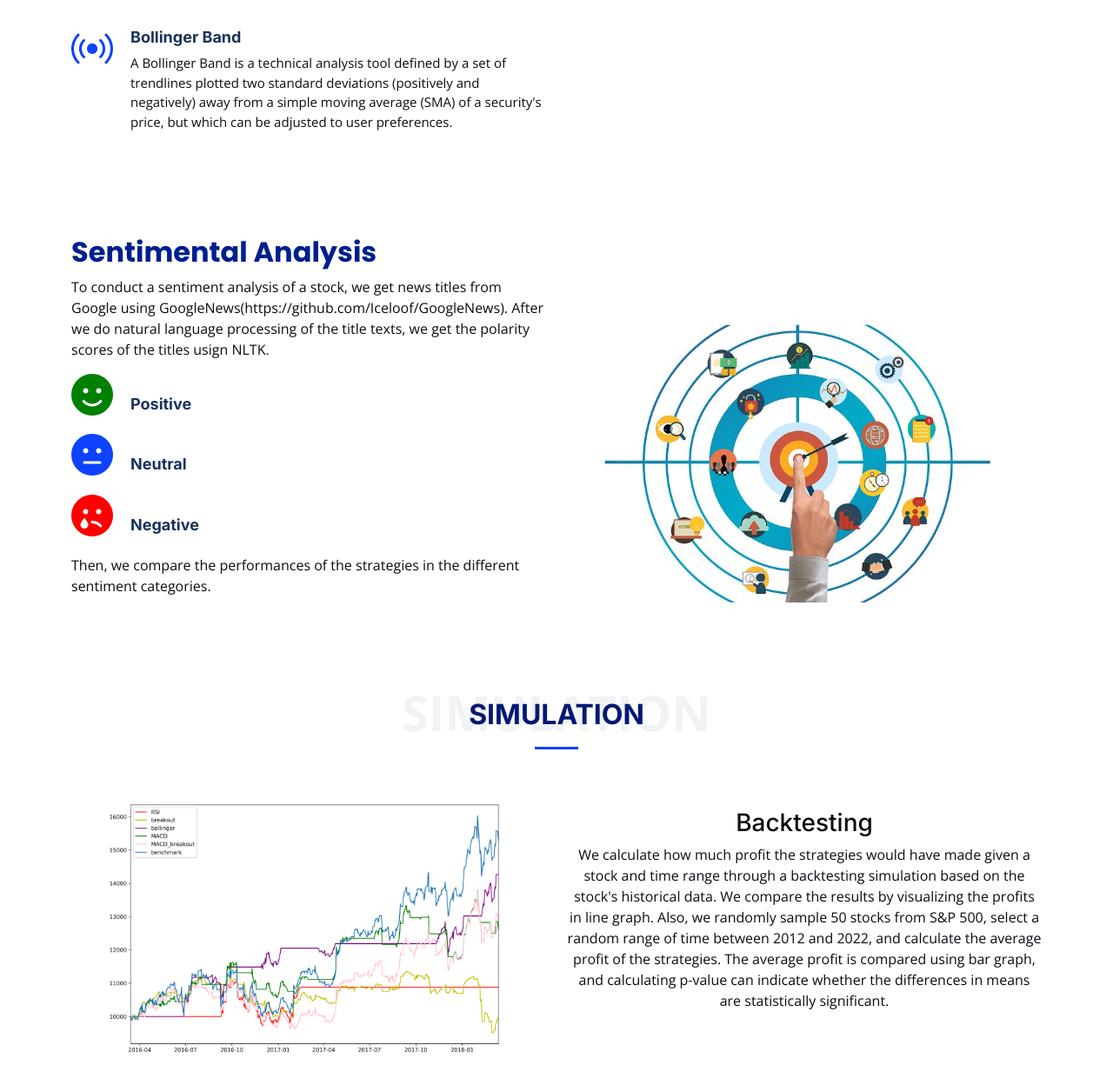
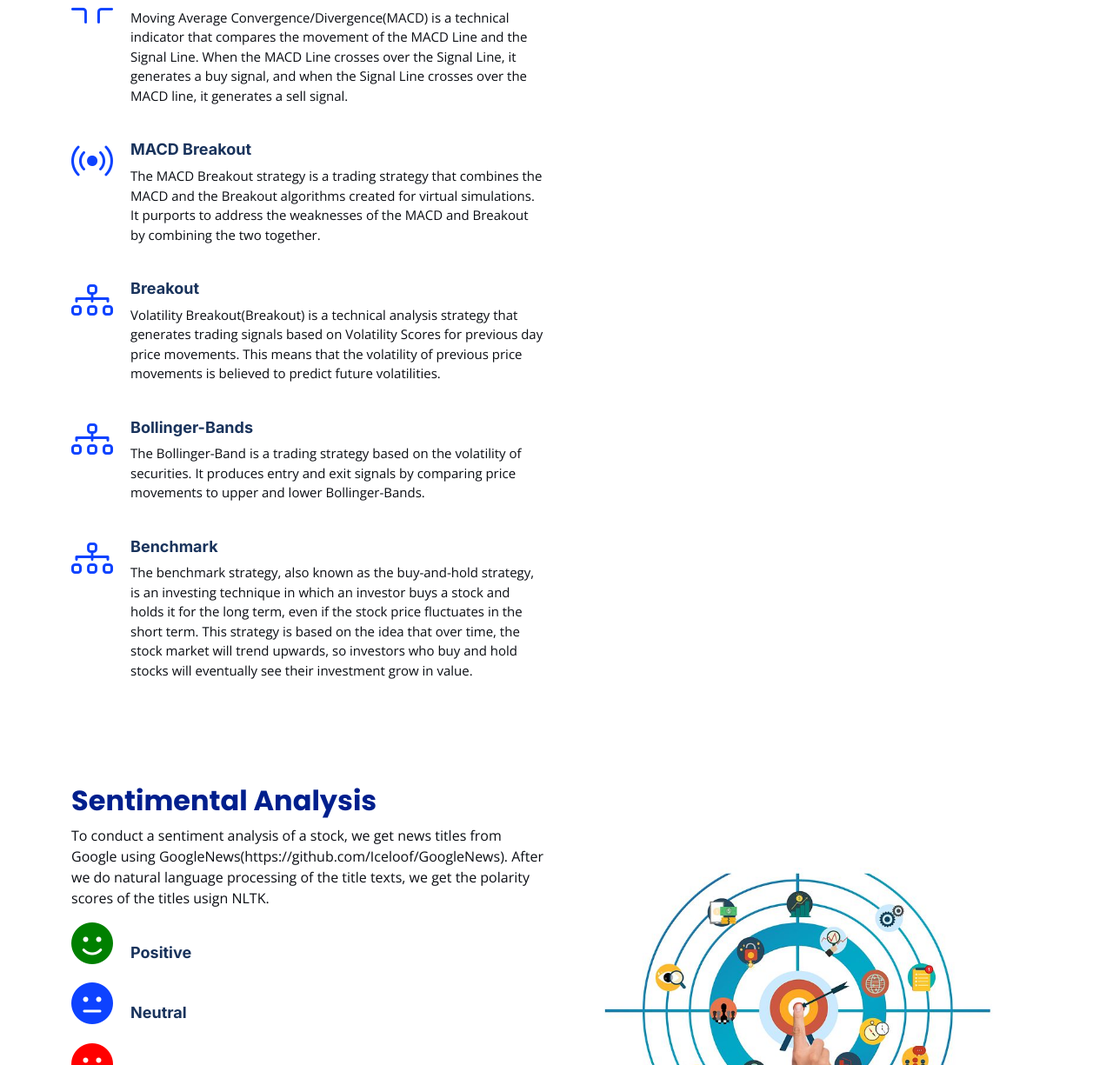
Before and after one commit to ckim48/hostock, a Flask app: page / in a window 1280 px wide. Shown: the part 1225-2450 px from the top of the page at 87% size. Run offline with Flask 3, Linux system fonts and the light colour scheme; some libraries are stand-ins or nearby versions.

Commit message:
explanations to tech. ind. and benchmark

```diff
--- a/templates/index.html
+++ b/templates/index.html
@@ -116,30 +116,51 @@
 
           </div>
           <div class="col-lg-6 content order-last  order-lg-first mt-5">
-            <h3>Three Strategies</h3>
+            <h3>Technical Indicators and Benchmark</h3>
             <p>
-              There are three strategies based on technical indicators: MACD (moving average convergence divergence), RSI (relative strenth index), and bollinger band.
+              This website handles five technical indicators, Stochastic Relative Strength Index (RSI), Moving Average Convergence/Divergence (MACD), MACD Breakout, Breakout, and Bollinger-Band, in addition to the Benchmark. Below, explanation on each is given.
             </p>
             <ul>
               <li data-aos="fade-up" data-aos-delay="100">
                 <i class="bi bi-diagram-3"></i>
                 <div>
-                  <h5>MACD (moving average convergence divergence)</h5>
-                  <p>The MACD is appreciated by traders worldwide for its simplicity and flexibility, as it can be used as a trend or momentum indicator and signal opportunities to enter and exit positions.</p>
+                  <h5>Stochastic Relative Strength Index (RSI)</h5>
+                  <p>Stochastic RSI Relative Strength Index(Stochastic RSI) is a technical indicator that measures the speed, velocity, and momentum of price movements in a market. It assesses whether a stock is oversold or overbought. </p>
                 </div>
               </li>
               <li data-aos="fade-up" data-aos-delay="200">
                 <i class="bi bi-fullscreen-exit"></i>
                 <div>
-                  <h5>RSI (relative strenth index)</h5>
-                  <p>RSI measures the speed and magnitude of a security's recent price changes to evaluate overvalued or undervalued conditions in the price of that security.</p>
+                  <h5>Moving Average Convergence Divergence (MACD)</h5>
+                  <p>Moving Average Convergence/Divergence(MACD) is a technical indicator that compares the movement of the MACD Line and the Signal Line. When the MACD Line crosses over the Signal Line, it generates a buy signal, and when the Signal Line crosses over the MACD line, it generates a sell signal. </p>
                 </div>
               </li>
               <li data-aos="fade-up" data-aos-delay="300">
                 <i class="bi bi-broadcast"></i>
                 <div>
-                  <h5>Bollinger Band</h5>
-                  <p>A Bollinger Band is a technical analysis tool defined by a set of trendlines plotted two standard deviations (positively and negatively) away from a simple moving average (SMA) of a security's price, but which can be adjusted to user preferences.</p>
+                  <h5>MACD Breakout</h5>
+                  <p>The MACD Breakout strategy is a trading strategy that combines the MACD and the Breakout algorithms created for virtual simulations. It purports to address the weaknesses of the MACD and Breakout by combining the two together. </p>
+                </div>
+              </li>
+              <li data-aos="fade-up" data-aos-delay="100">
+                <i class="bi bi-diagram-3"></i>
+                <div>
+                  <h5>Breakout</h5>
+                  <p>Volatility Breakout(Breakout) is a technical analysis strategy that generates trading signals based on Volatility Scores for previous day price movements. This means that the volatility of previous price movements is believed to predict future volatilities.</p>
+                </div>
+              </li>
+              <li data-aos="fade-up" data-aos-delay="100">
+                <i class="bi bi-diagram-3"></i>
+                <div>
+                  <h5>Bollinger-Bands</h5>
+                  <p>The Bollinger-Band is a trading strategy based on the volatility of securities. It produces entry and exit signals by comparing price movements to upper and lower Bollinger-Bands. </p>
+                </div>
+              </li>
+              <li data-aos="fade-up" data-aos-delay="100">
+                <i class="bi bi-diagram-3"></i>
+                <div>
+                  <h5>Benchmark</h5>
+                  <p>The benchmark strategy, also known as the buy-and-hold strategy, is an investing technique in which an investor buys a stock and holds it for the long term, even if the stock price fluctuates in the short term. This strategy is based on the idea that over time, the stock market will trend upwards, so investors who buy and hold stocks will eventually see their investment grow in value. </p>
                 </div>
               </li>
             </ul>
```
